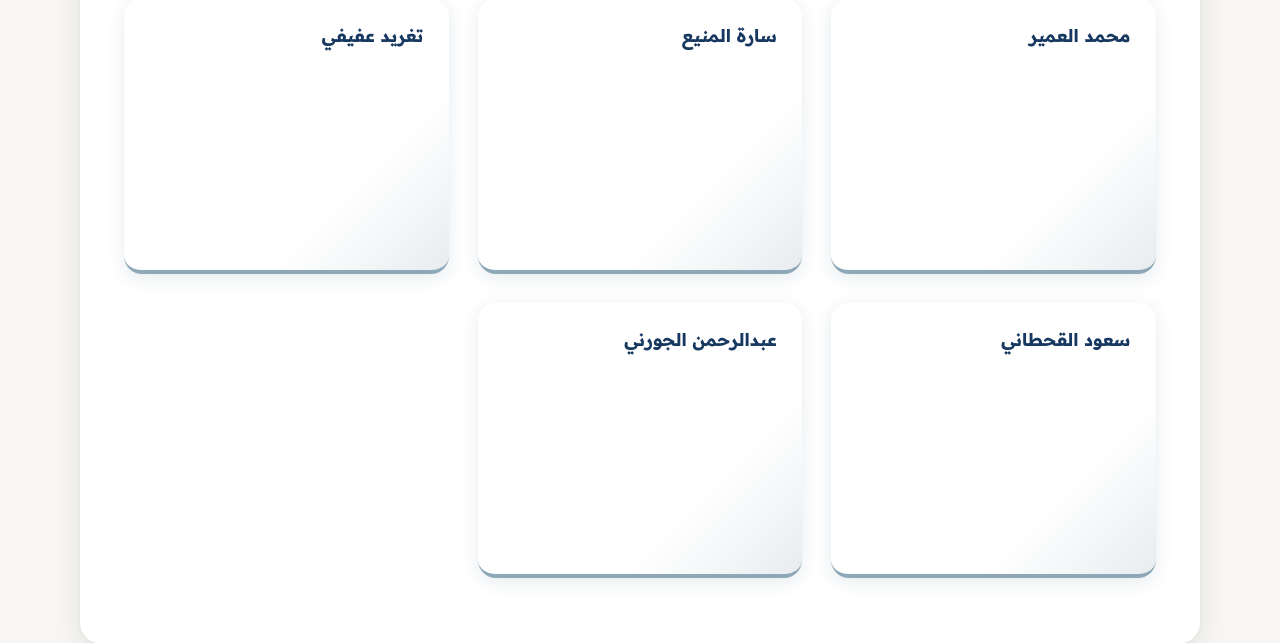
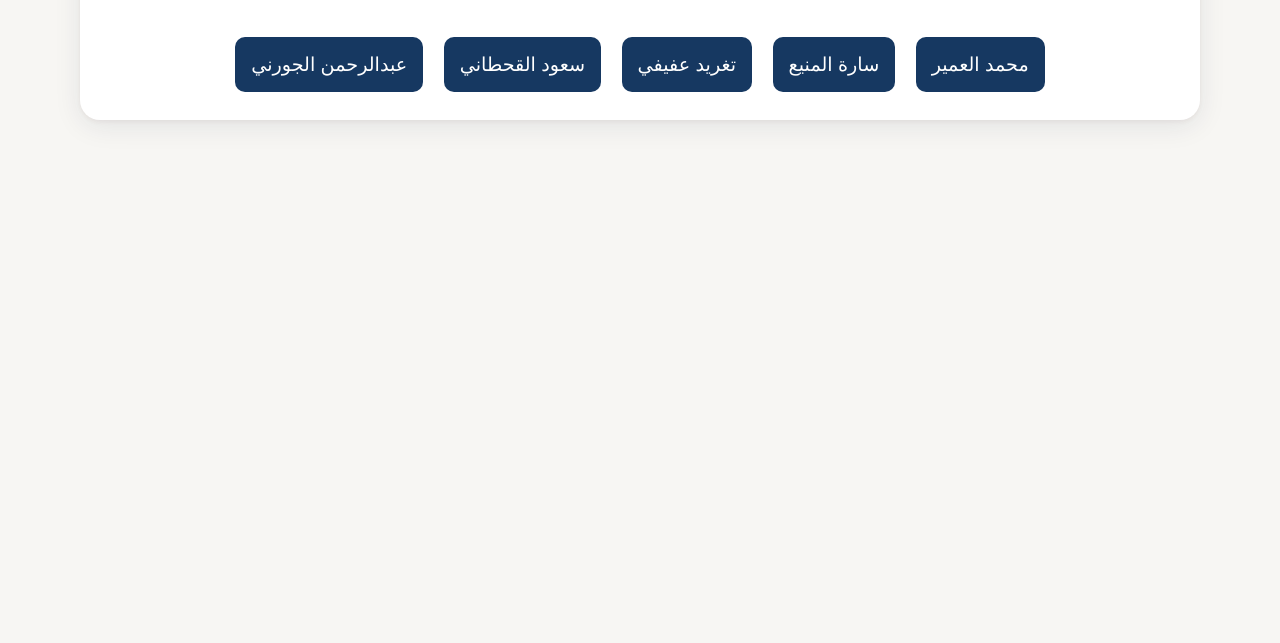
Before and after one commit to SIPRC-Marketing/monthly-newsletter-oct, a plain HTML site: page index.html in a window 1280 px wide. Shown: the part 458-1101 px from the top of the page. After the commit the page ends 830 px from the top, so only its background shows below. Drawn offline with Linux system fonts and the light colour scheme.

Commit message:
Update index.html

```diff
--- a/index.html
+++ b/index.html
@@ -26,9 +26,10 @@
             direction: rtl;
             display: flex;
             justify-content: center;
-            align-items: center;
+            align-items: flex-start;
             min-height: 100vh;
             text-align: center;
+            padding-top: 30px;
         }
         .newsletter-container {
             width: 100%;
@@ -82,51 +83,31 @@
             margin-right: auto;
             margin-left: auto;
         }
-        /* Answers Grid */
-        .answers-grid {
-            display: grid;
-            grid-template-columns: repeat(auto-fit, minmax(280px, 1fr));
-            gap: 1.8rem;
-            padding: 0 1.5rem 2.8rem 1.5rem;
+        /* Buttons for names */
+        .name-button {
+            background: var(--blue-dark);
+            color: var(--white);
+            border: none;
+            padding: 1rem;
+            margin: 0.5rem;
+            font-size: 1.2rem;
+            cursor: pointer;
+            border-radius: 10px;
+            transition: background 0.3s;
         }
-        .answer-card {
-            background: var(--card-gradient);
-            border-radius: 18px;
-            box-shadow: var(--card-shadow);
-            padding: 1.6rem;
-            display: flex;
-            flex-direction: column;
-            align-items: flex-start;
-            min-height: 220px;
-            border-bottom: 4px solid var(--blue-light);
-            transition: box-shadow 0.17s, transform 0.17s, border 0.17s;
-            cursor: pointer;
+        .name-button:hover {
+            background: var(--blue-mid);
         }
-        .answer-card:hover {
-            box-shadow: 0 10px 32px 0 rgba(0,31,70,.14);
-            border-bottom: 5px solid var(--blue-mid);
-            transform: translateY(-4px) scale(1.015);
-            background: #f7fafd;
-        }
-        .answer-author {
-            font-weight: bold;
-            font-size: 1.1rem;
-            color: var(--blue-dark);
-            margin-bottom: 1rem;
-        }
-        .answer-text {
-            font-size: 1.1rem;
+        /* Comment box */
+        .comment-box {
+            background: var(--box-bg);
+            padding: 2rem;
+            border-radius: 10px;
+            display: none;
+            margin-top: 2rem;
+            font-size: 1.2rem;
+            text-align: right;
             color: var(--blue-darkest);
-            line-height: 2.04;
-            text-align: right;
-            display: none; /* Initially hide the text */
-        }
-        .active .answer-text {
-            display: block; /* Show the text when clicked */
-            background-color: var(--box-bg);
-            padding: 1rem;
-            border-radius: 10px;
-            margin-top: 1rem;
         }
         @media (max-width: 768px) {
             .newsletter-container {
@@ -146,19 +127,6 @@
                 font-size: 1.6rem;
             }
             .section-desc {
-                font-size: 1rem;
-            }
-            .answers-grid {
-                gap: 1.2rem;
-            }
-            .answer-card {
-                padding: 1.2rem;
-                min-height: 150px;
-            }
-            .answer-author {
-                font-size: 1rem;
-            }
-            .answer-text {
                 font-size: 1rem;
             }
         }
@@ -182,49 +150,50 @@
                 سألنا وش اخر فكرة خطرت في بالك لحل مشكلة ما، وإليكم إجابات الزملاء
             </div>
 
-            <div class="answers-grid">
-                <div class="answer-card" onclick="toggleAnswer(this)">
-                    <div class="answer-author">محمد العمير</div>
-                    <div class="answer-text">
+            <!-- Buttons for names -->
+            <div>
+                <button class="name-button" onclick="showComment('comment1')">محمد العمير</button>
+                <button class="name-button" onclick="showComment('comment2')">سارة المنيع</button>
+                <button class="name-button" onclick="showComment('comment3')">تغريد عفيفي</button>
+                <button class="name-button" onclick="showComment('comment4')">سعود القحطاني</button>
+                <button class="name-button" onclick="showComment('comment5')">عبدالرحمن الجورني</button>
+            </div>
+
+            <!-- Comment box -->
+            <div id="comment1" class="comment-box">
                 المشكلة الي أفكر فيها حاليا هي كيف بامكاني المساهمة في تطوير الية الاعلانات، خصوصا في القنوات التلفزيونية والعاب الجوال... ارى انها ما زالت تعمل بطريقة تقليدية ولم تتعرض الى تطوير كبير منذ اطلاقها.
             </div>
-                </div>
-                <div class="answer-card" onclick="toggleAnswer(this)">
-                    <div class="answer-author">سارة المنيع</div>
-                    <div class="answer-text">
+            <div id="comment2" class="comment-box">
                 المشكلة كانت اني ما حصلت مساحة امنة اعبر فيها وقت الضغط والتراكمات وكنت اظن عدم وجود مساحة تصرف طبيعي، لين اكتشفت اني بدون ما احس ارسم سكتشات عشوائية وانا افكر او وقت ما اكون مضغوطة
                 حسيت وقتها كأني أفرغ على الورق بطريقة غير مباشرة وكان فعلًا يخفف أشياء ما كنت حتى منتبهه لها ومن يومها وانا صرت اشوفه حل للتراكمات والضغط
             </div>
-                </div>
-                <div class="answer-card" onclick="toggleAnswer(this)">
-                    <div class="answer-author">تغريد عفيفي</div>
-                    <div class="answer-text">
+            <div id="comment3" class="comment-box">
                 المشكلة: ناس كتير بتشتكي إن وقتها مش بيكفي، وكل يوم بيخلص وهم لسه عندهم مهام متأخرة.
                 الحل والفكرة: لو الإنسان بدأ يومه بأهم ٣ حاجات بس (الأولويات الحقيقية) ونفذهم قبل أي حاجة تانية، حتى لو اليوم خلص هيكون أنجز المهم بدل ما يضيع وقته في تفاصيل صغيرة وهيشعر بالرضا ويجدول باقي المهام لتصبح اولويه.
             </div>
-                </div>
-                <div class="answer-card" onclick="toggleAnswer(this)">
-                    <div class="answer-author">سعود القحطاني</div>
-                    <div class="answer-text">
+            <div id="comment4" class="comment-box">
                 الملفات كانت تتراكم علي والسبب رسالة بالواتس او الايميل لشغلة ثانية. الحركة هذي لاحظت انها تقلل من انتاجيتي بشكل كبير.
                 لذا قررت قبل ابدا اشتغل على ملف اقفل الاشعارات كاملة ، مالي الا اسبوع واحس نتائجها فعالة.
             </div>
-                </div>
-                <div class="answer-card" onclick="toggleAnswer(this)">
-                    <div class="answer-author">عبدالرحمن الجورني</div>
-                    <div class="answer-text">
+            <div id="comment5" class="comment-box">
                 كان عندي مشكلة blocking mind اي بمعنى ما احس اطلع بافكار جديدة او حتى حلول سليمة وسريعة
                 قدرت احلها بعد ما عملت mind mapping اي انو ارسم خريطة ذهنية للافكار بدل كتابتها بشكل نصي او خطي ساعدتني كثير على حل المشاكل وزادت الانتاجية بشكل ملحوظ .
             </div>
-                </div>
-            </div>
+
         </section>
     </div>
 
     <script>
-        function toggleAnswer(card) {
-            // Toggle the 'active' class to show/hide the answer text
-            card.classList.toggle('active');
+        function showComment(commentId) {
+            // Hide all comments first
+            const comments = document.querySelectorAll('.comment-box');
+            comments.forEach(comment => {
+                comment.style.display = 'none';
+            });
+
+            // Show the selected comment
+            const comment = document.getElementById(commentId);
+            comment.style.display = 'block';
         }
     </script>
 </body>
```
Lines whose indentation alone changed are shown as unchanged.
